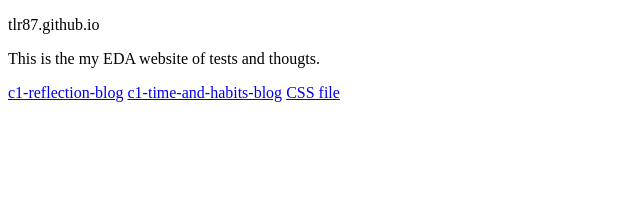
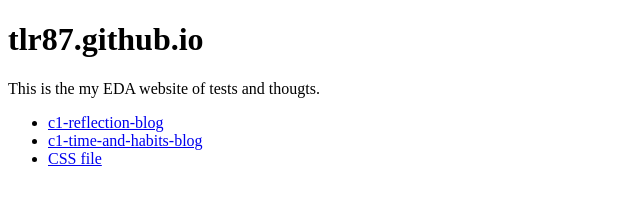
Before and after one commit to tlr87/tlr87.github.io, a plain HTML site: page index.html in a window 1280 px wide. Shown: the whole page, without its empty margins (0-640 px from the left). Drawn offline with Linux system fonts and the light colour scheme.

Commit message:
Css typos fixed

```diff
--- a/index.html
+++ b/index.html
@@ -3,14 +3,19 @@
   <head>
     <title>tlr87.github.io</title>
     <meta charset="UTF-8">
-    <link href="/styles/main.css" rel="stylesheet" type="text/css">
+    <link href="styles/main.css" rel="stylesheet" type="text/css">
   </head>
   <body>
-    <p>tlr87.github.io</p>
+    <h1>tlr87.github.io</h1>
     <p>This is the my EDA website of tests and thougts.</p>
-    <a href="/blog/c1-reflection-blog.html">c1-reflection-blog</a>
-    <a href="/blog/c1-time-and-habits-blog.html">c1-time-and-habits-blog</a>
-    <a href="/styles/main.css">CSS file</a>
-    <!-- this is a comment. -->
+    <ul>
+      <li><a href="/blog/c1-reflection-blog.html">c1-reflection-blog</a>
+      </li>
+      <li><a href="/blog/c1-time-and-habits-blog.html">c1-time-and-habits-blog</a>
+      </li>
+      <li><a href="/styles/main.css">CSS file</a>
+        <!-- this is a comment. -->
+      </li>
+    </ul>
   </body>
 </html>
--- a/styles/main.css
+++ b/styles/main.css
@@ -0,0 +1 @@
+@charset "utf-8";
```
Also changed, not shown: blog/c1-reflection-blog.html (+1 -1 lines), blog/c1-time-and-habits-blog.html (+1 -1 lines).
